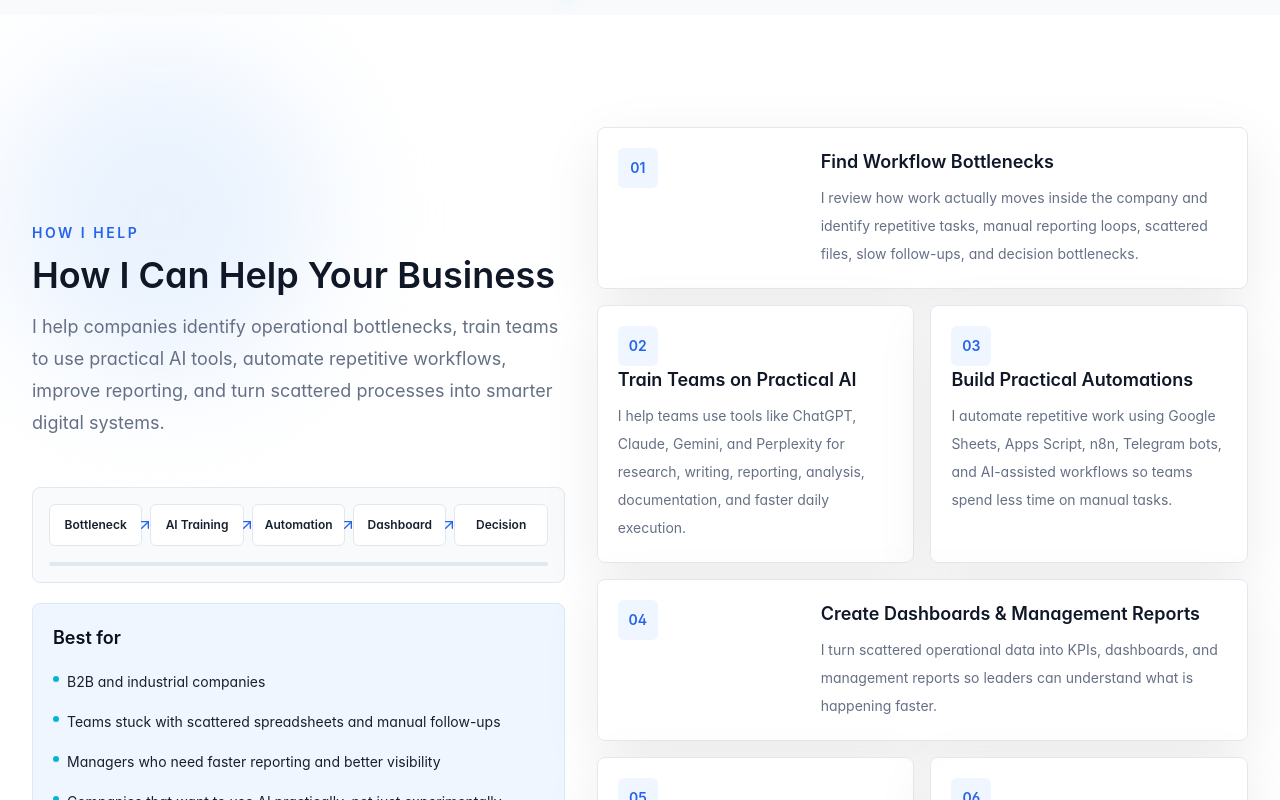
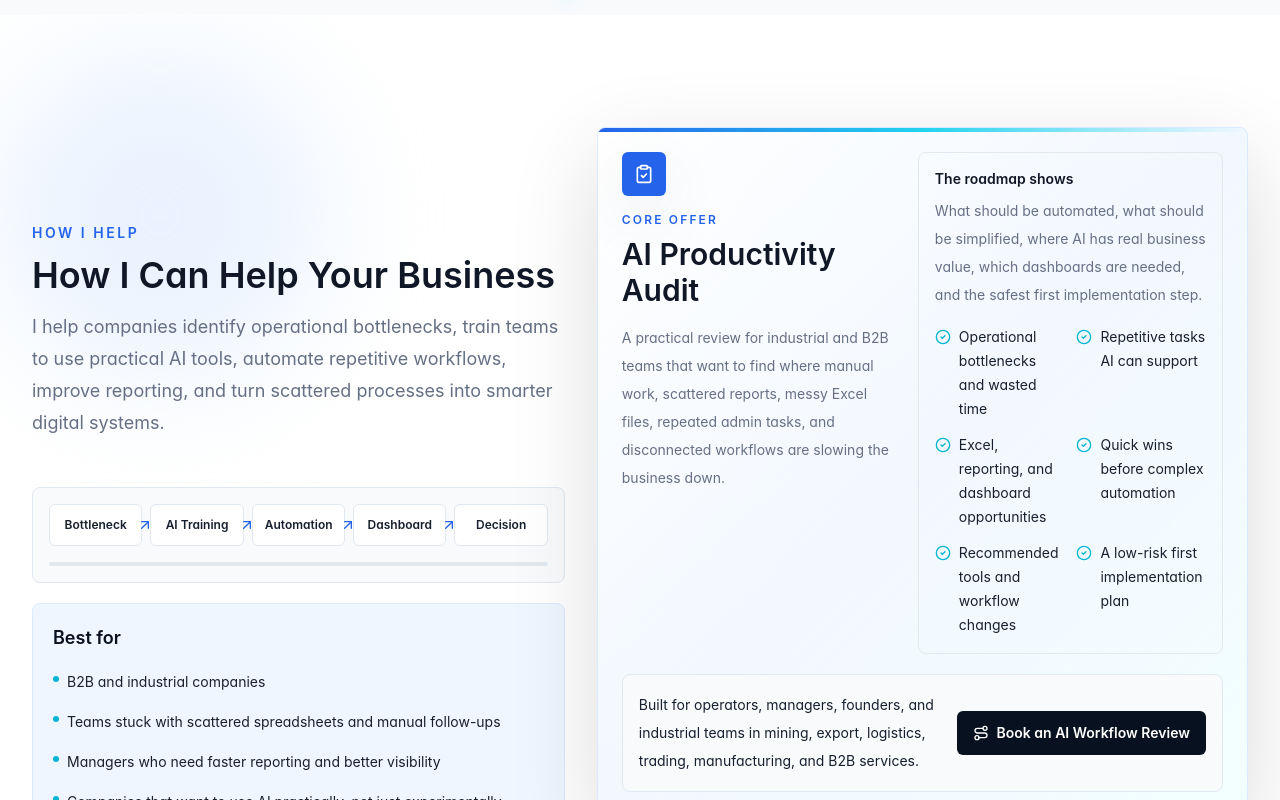
Before and after one commit to Iliyab7/iliabehboodiportfolio, a Next.js app: page / in a window 1280 px wide. Shown: the part 1080-1880 px from the top of the page. Built offline with nearby package versions, Linux system fonts and the light colour scheme.

Commit message:
Add AI productivity audit offer

```diff
--- a/app/page.tsx
+++ b/app/page.tsx
@@ -60,6 +60,14 @@ export default function Home() {
           { label: "تماس", href: "#contact" }
         ]
       : t.nav.items;
+  const projectsSection = isFa
+    ? {
+        ...t.projectsSection,
+        title: "نمونه‌هایی از تبدیل کارهای دستی و پراکنده به سیستم‌های شفاف‌تر.",
+        description:
+          "این پروژه‌ها همان منطق عارضه‌یابی بهره‌وری را نشان می‌دهند: پیدا کردن گلوگاه دستی، ساختاردهی داده، خودکارسازی کارهای تکراری و تبدیل گزارش‌ها به تصمیم‌گیری سریع‌تر مدیریتی."
+      }
+    : t.projectsSection;
 
   useEffect(() => {
     const savedTheme = window.localStorage.getItem("theme") as Theme | null;
@@ -293,9 +301,9 @@ export default function Home() {
         <Container>
           <SectionHeader
             lang={language}
-            eyebrow={t.projectsSection.eyebrow}
-            title={t.projectsSection.title}
-            description={t.projectsSection.description}
+            eyebrow={projectsSection.eyebrow}
+            title={projectsSection.title}
+            description={projectsSection.description}
           />
           <p className="mb-3 text-xs font-semibold text-muted dark:text-slate-400 lg:hidden">
             {isFa ? "پروژه‌ها را افقی مرور کنید" : "Swipe projects"}
--- a/components/HowIHelp.tsx
+++ b/components/HowIHelp.tsx
@@ -1,6 +1,6 @@
 "use client";
 
-import { ArrowUpRight, Mail, MessageCircle, Send } from "lucide-react";
+import { ArrowUpRight, CheckCircle2, ClipboardCheck, Mail, MessageCircle, Route, Send } from "lucide-react";
 import { motion, useReducedMotion } from "framer-motion";
 import { Container } from "@/components/Container";
 import { SectionHeader } from "@/components/SectionHeader";
@@ -117,6 +117,49 @@ const helpContent = {
   }
 } as const;
 
+const auditOfferContent = {
+  en: {
+    label: "Core offer",
+    title: "AI Productivity Audit",
+    description:
+      "A practical review for industrial and B2B teams that want to find where manual work, scattered reports, messy Excel files, repeated admin tasks, and disconnected workflows are slowing the business down.",
+    resultTitle: "The roadmap shows",
+    resultDescription:
+      "What should be automated, what should be simplified, where AI has real business value, which dashboards are needed, and the safest first implementation step.",
+    items: [
+      "Operational bottlenecks and wasted time",
+      "Repetitive tasks AI can support",
+      "Excel, reporting, and dashboard opportunities",
+      "Quick wins before complex automation",
+      "Recommended tools and workflow changes",
+      "A low-risk first implementation plan"
+    ],
+    fitFor:
+      "Built for operators, managers, founders, and industrial teams in mining, export, logistics, trading, manufacturing, and B2B services.",
+    cta: "Book an AI Workflow Review"
+  },
+  fa: {
+    label: "پیشنهاد اصلی",
+    title: "عارضه‌یابی بهره‌وری با هوش مصنوعی",
+    description:
+      "یک بررسی عملی برای شرکت‌های صنعتی و B2B که می‌خواهند بفهمند کارهای دستی، گزارش‌های پراکنده، فایل‌های اکسل شلوغ، کارهای اداری تکراری و فرایندهای جدا از هم کجا سرعت کسب‌وکار را کم کرده‌اند.",
+    resultTitle: "خروجی نقشه راه",
+    resultDescription:
+      "مشخص می‌شود چه چیزی باید خودکار شود، چه چیزی باید ساده‌تر شود، کجا AI واقعا ارزش تجاری دارد، چه داشبوردهایی لازم است و اولین قدم اجرایی کم‌ریسک چیست.",
+    items: [
+      "گلوگاه‌های عملیاتی و زمان‌های تلف‌شده",
+      "کارهای تکراری قابل بهبود با AI",
+      "فرصت‌های اکسل، گزارش‌گیری و داشبورد",
+      "quick winها قبل از اتوماسیون پیچیده",
+      "پیشنهاد ابزارها و تغییرات فرایندی",
+      "برنامه اولین اجرای کم‌ریسک"
+    ],
+    fitFor:
+      "مناسب برای مدیران، بنیان‌گذاران و تیم‌های صنعتی، معدنی، صادراتی، لجستیک، بازرگانی، تولیدی و خدمات B2B.",
+    cta: "بررسی فرایندهای شرکت"
+  }
+} as const;
+
 export function HowIHelp({ language }: { language: Language }) {
   const t = helpContent[language];
   const isFa = language === "fa";
@@ -144,6 +187,8 @@ export function HowIHelp({ language }: { language: Language }) {
           </div>
 
           <div className="grid gap-4 md:grid-cols-2">
+            <AuditOffer language={language} />
+
             {t.cards.map((card, index) => (
               <article
                 key={card.title}
@@ -192,6 +237,61 @@ export function HowIHelp({ language }: { language: Language }) {
   );
 }
 
+function AuditOffer({ language }: { language: Language }) {
+  const offer = auditOfferContent[language];
+  const isFa = language === "fa";
+
+  return (
+    <article className="relative overflow-hidden rounded-lg border border-blue-100 bg-gradient-to-br from-white via-blue-50/80 to-cyan-50/70 p-5 shadow-premium dark:border-blue-400/20 dark:from-slate-950 dark:via-slate-900 dark:to-blue-950/40 md:col-span-2 md:p-6">
+      <div className="absolute inset-x-0 top-0 h-1 bg-gradient-to-r from-blue-600 via-cyan-400 to-transparent" />
+      <div className="grid gap-5 lg:grid-cols-[0.95fr_1.05fr] lg:items-start">
+        <div>
+          <div className="mb-4 flex h-11 w-11 items-center justify-center rounded-md bg-blue-600 text-white shadow-soft dark:bg-blue-500">
+            <ClipboardCheck className="h-5 w-5" />
+          </div>
+          <p className={isFa ? "text-sm font-semibold text-accent" : "text-xs font-semibold uppercase tracking-[0.18em] text-accent"}>
+            {offer.label}
+          </p>
+          <h3 className="mt-2 text-2xl font-semibold tracking-normal text-ink dark:text-white md:text-3xl">
+            {offer.title}
+          </h3>
+          <p className={`mt-4 text-sm text-muted dark:text-slate-300 ${isFa ? "leading-8" : "leading-7"}`}>
+            {offer.description}
+          </p>
+        </div>
+
+        <div className="rounded-lg border border-slate-200 bg-white/76 p-4 dark:border-slate-700/70 dark:bg-slate-950/60">
+          <p className="text-sm font-semibold text-ink dark:text-white">{offer.resultTitle}</p>
+          <p className={`mt-2 text-sm text-muted dark:text-slate-400 ${isFa ? "leading-8" : "leading-7"}`}>
+            {offer.resultDescription}
+          </p>
+          <div className="mt-4 grid gap-3 sm:grid-cols-2">
+            {offer.items.map((item) => (
+              <div key={item} className="flex gap-2 text-sm text-charcoal dark:text-slate-300">
+                <CheckCircle2 className="mt-1 h-4 w-4 shrink-0 text-cyan-500 dark:text-cyan-300" />
+                <span className={isFa ? "leading-7" : "leading-6"}>{item}</span>
+              </div>
+            ))}
+          </div>
+        </div>
+      </div>
+
+      <div className="mt-5 grid gap-3 rounded-lg border border-slate-200 bg-slate-50 p-4 dark:border-slate-700/70 dark:bg-slate-900/70 lg:grid-cols-[1fr_auto] lg:items-center">
+        <p className={`text-sm text-charcoal dark:text-slate-300 ${isFa ? "leading-8" : "leading-7"}`}>
+          {offer.fitFor}
+        </p>
+        <a
+          href="#contact"
+          className="inline-flex items-center justify-center gap-2 rounded-md bg-navy px-4 py-3 text-sm font-semibold text-white transition hover:bg-charcoal dark:bg-white dark:text-navy dark:hover:bg-blue-50"
+        >
+          <Route className="h-4 w-4" />
+          {offer.cta}
+        </a>
+      </div>
+    </article>
+  );
+}
+
 function WorkflowDiagnostic({ language }: { language: Language }) {
   const reduceMotion = useReducedMotion();
   const steps = helpContent[language].flow;
--- a/data/content.ts
+++ b/data/content.ts
@@ -245,9 +245,9 @@ export const content = {
     },
     projectsSection: {
       eyebrow: "Featured Projects",
-      title: "Industrial automation, B2B websites, dashboards, and AI reporting concepts.",
+      title: "Proof that messy operations can become clearer systems.",
       description:
-        "Each project is structured around a real business problem, the system designed to solve it, and the operational outcomes it supports.",
+        "These case studies show the same pattern behind the AI Productivity Audit: find the manual bottleneck, structure the data, automate the repeated work, and turn reporting into faster management decisions.",
       labels: {
         problem: "Problem",
         solution: "Solution",
```
